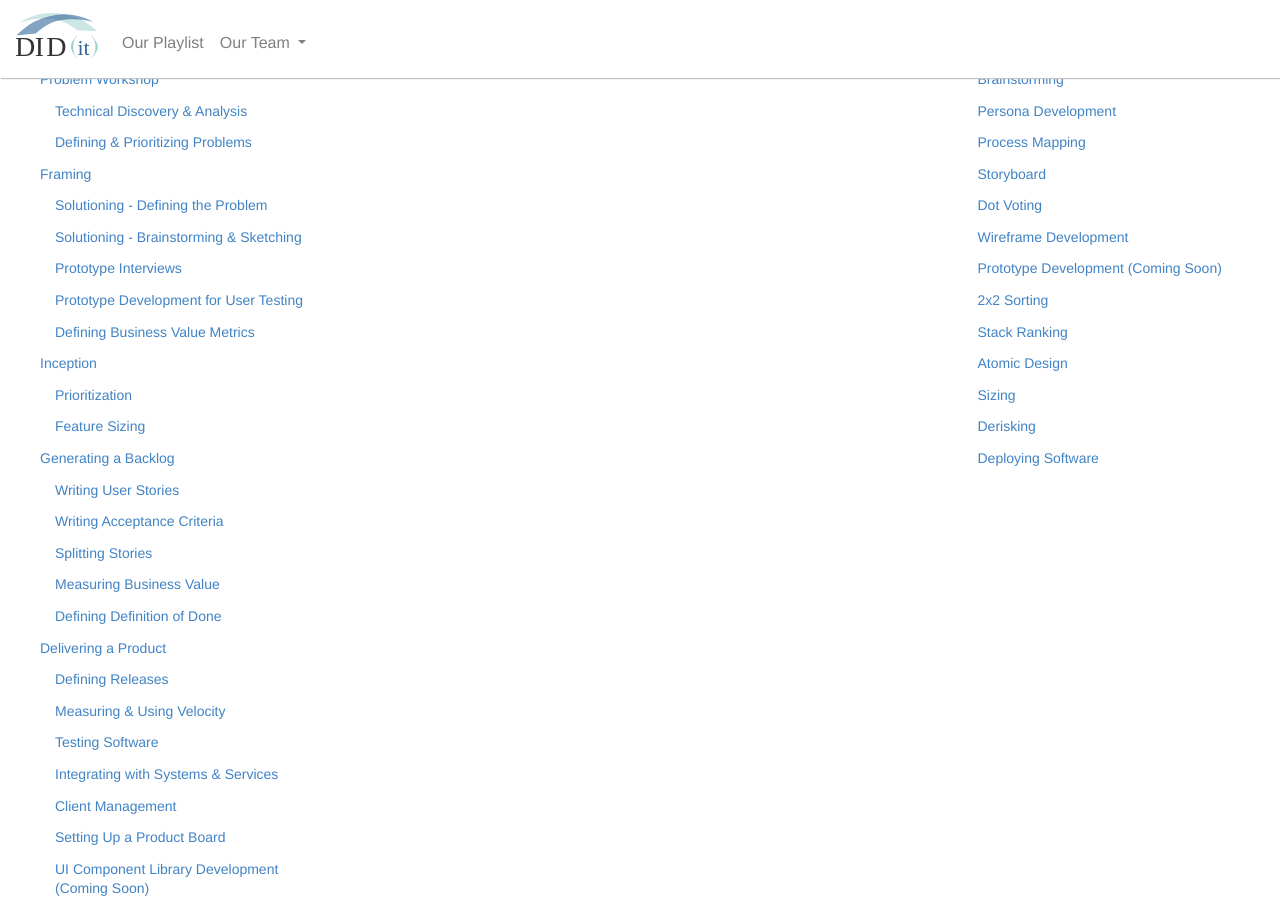
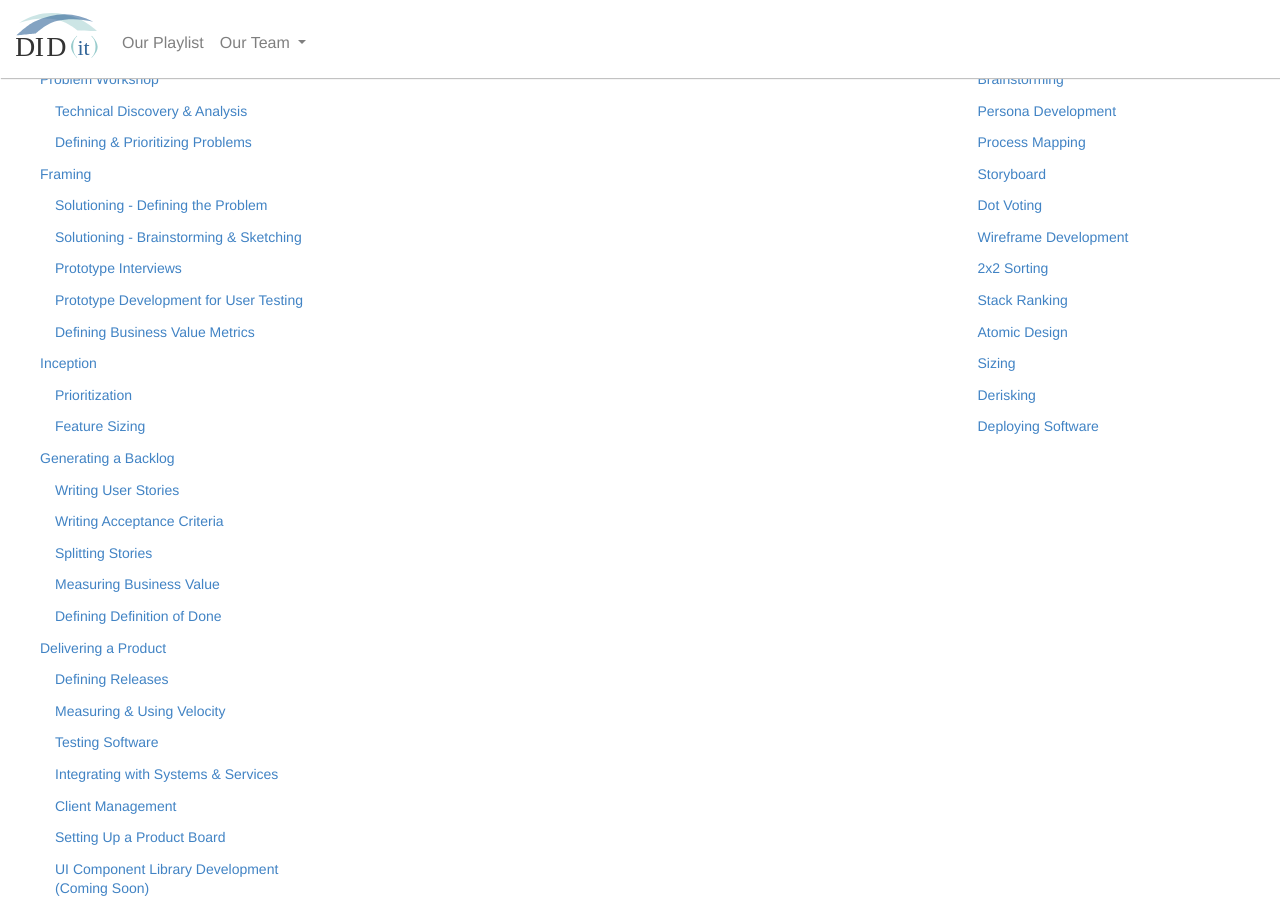
Before and after one commit to KnightPointSystems/kps_playbook, a Jekyll site: the page built from user-testing.md, in a window 1280 px wide and 900 px high, scrolled down 585 px. Built offline with Jekyll 4.4.1, drawn with Linux system fonts in a browser that asks for light colours; nearby versions of some CDN libraries.

Commit message:
Update design-plays.html

```diff
--- a/_includes/design-plays.html
+++ b/_includes/design-plays.html
@@ -18,7 +18,6 @@
      <li><a href="{{ site.baseurl }}/storyboard">Storyboard</a></li>
      <li><a href="{{ site.baseurl }}/dot-voting">Dot Voting</a></li>
      <li><a href="{{ site.baseurl }}/wireframe-development">Wireframe Development</a></li>
-     <li><a href="{{ site.baseurl }}/prototype-development">Prototype Development (Coming Soon)</a></li>
      <li><a href="{{ site.baseurl }}/2x2">2x2 Sorting</a></li>
      <li><a href="{{ site.baseurl }}/stack-ranking">Stack Ranking</a></li>
      <li><a href="{{ site.baseurl }}/atomic-design">Atomic Design</a></li>
```
Also changed, not shown: other parts of _includes/design-plays.html (+0 -1 lines).
